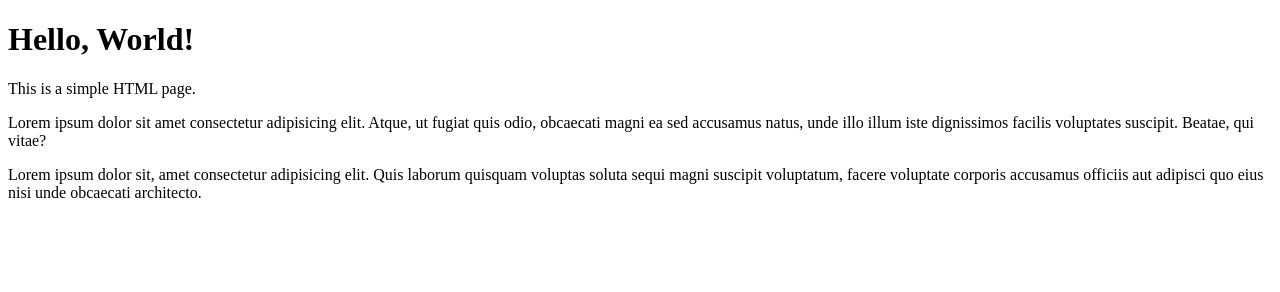
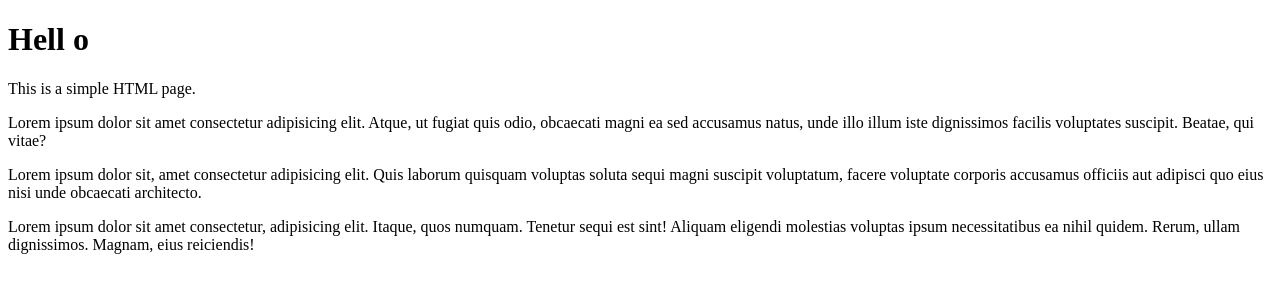
Before and after one commit to ZO421/git-lesson-2, a plain HTML site: page index.html in a window 1280 px wide. Drawn offline with Linux system fonts and the light colour scheme.

Commit message:
main last commit

```diff
--- a/index.html
+++ b/index.html
@@ -6,9 +6,10 @@
     <title>Document</title>
 </head>
 <body>
-    <h1>Hello, World!</h1>
+    <h1>Hell o</h1>
     <p>This is a simple HTML page.</p>
     <p>Lorem ipsum dolor sit amet consectetur adipisicing elit. Atque, ut fugiat quis odio, obcaecati magni ea sed accusamus natus, unde illo illum iste dignissimos facilis voluptates suscipit. Beatae, qui vitae?</p>
     <p>Lorem ipsum dolor sit, amet consectetur adipisicing elit. Quis laborum quisquam voluptas soluta sequi magni suscipit voluptatum, facere voluptate corporis accusamus officiis aut adipisci quo eius nisi unde obcaecati architecto.</p>
+    <p></p>Lorem ipsum dolor sit amet consectetur, adipisicing elit. Itaque, quos numquam. Tenetur sequi est sint! Aliquam eligendi molestias voluptas ipsum necessitatibus ea nihil quidem. Rerum, ullam dignissimos. Magnam, eius reiciendis!</p>
 </body>
 </html>
```
